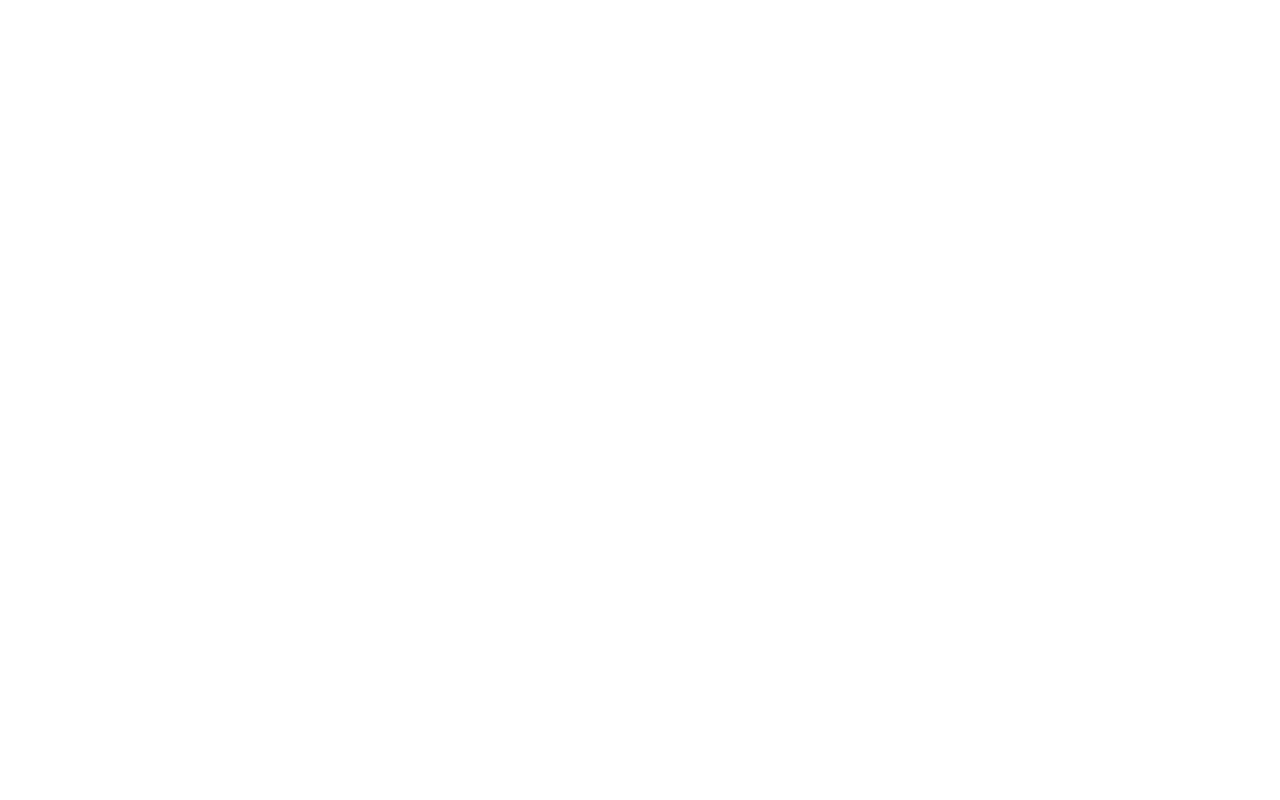
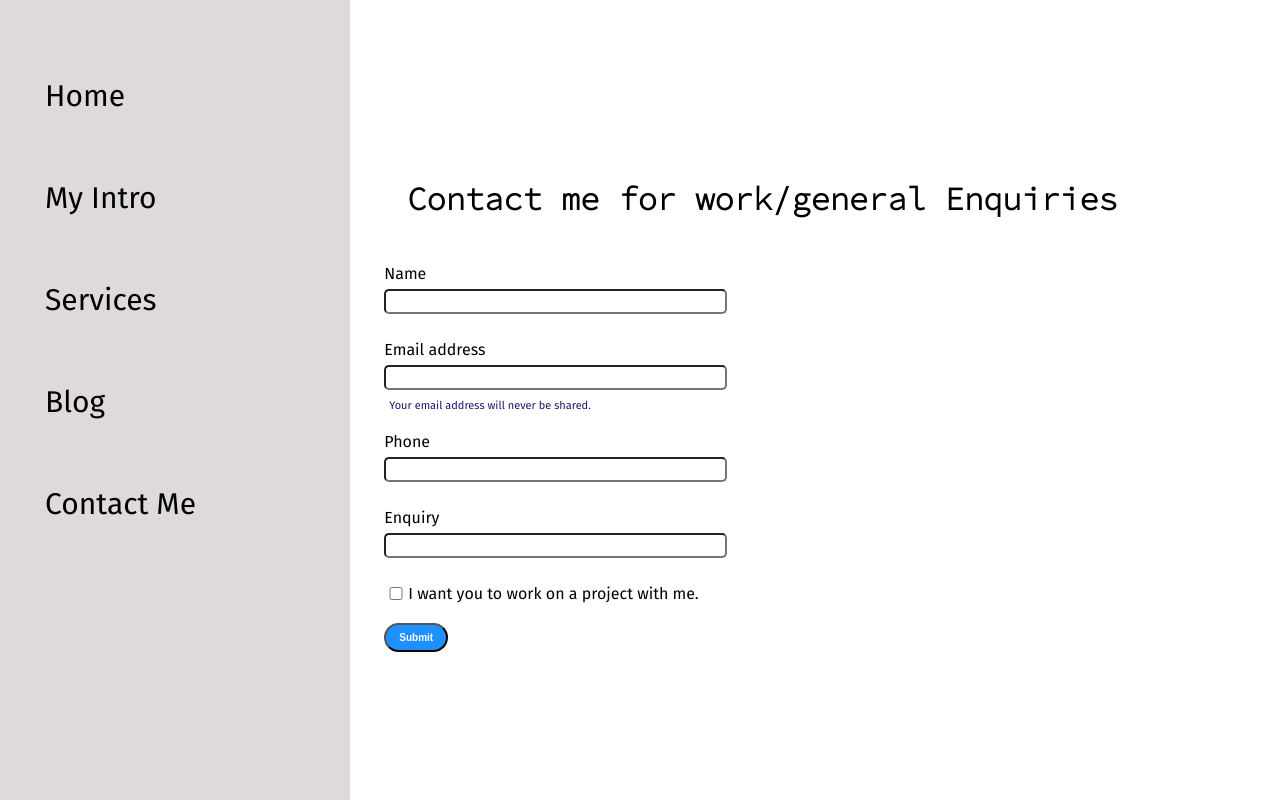
Before and after one commit to shadril238/shadril238.github.io, a plain HTML site: page contact.html in a window 1280 px wide. Drawn offline with Linux system fonts and the light colour scheme.

Commit message:
d-2: contact [done], intro [40%] - deployed for testing

```diff
--- a/blog.html
+++ b/blog.html
@@ -0,0 +1,57 @@
+<!-- shadril238 -->
+<!DOCTYPE html>
+<html lang="en">
+
+<head>
+    <meta charset="UTF-8">
+    <meta http-equiv="X-UA-Compatible" content="IE=edge">
+    <meta name="viewport" content="width=device-width, initial-scale=1.0">
+    <link rel="stylesheet" href="style.css">
+    <title>Shadril Hassan Shifat - Programmer, ML Enthusiast</title>
+</head>
+
+<body>
+    <div class="container">
+        <!-- sidebar -->
+        <div class="sidebar">
+            <nav>
+                <ul>
+                    <li><a href="/">Home</a></li>
+                    <li><a href="/intro.html">My Intro</a></li>
+                    <li><a href="/services.html">Services</a></li>
+                    <li><a href="/blog.html">Blog</a></li>
+                    <li><a href="/contact.html">Contact Me</a></li>
+
+                </ul>
+            </nav>
+        </div>
+        <!-- main -->
+        <div class="main">
+            <div class="blog-container">
+                <h1>Blogs by shadril238</h1>
+                <div class="blog-item">
+                    <h2>Learn Tensorflow</h2>
+                    <p>Lorem ipsum dolor sit amet consectetur adipisicing elit. Nulla, inventore harum natus ullam
+                        necessitatibus iste ducimus recusandae quae culpa nesciunt? Cum, deserunt odio!</p>
+                    <button class="btn btn-sm">Read More</button>
+                </div>
+
+                <div class="blog-item">
+                    <h2>Learn Tensorflow</h2>
+                    <p>Lorem ipsum dolor sit amet consectetur adipisicing elit. Nulla, inventore harum natus ullam
+                        necessitatibus iste ducimus recusandae quae culpa nesciunt? Cum, deserunt odio!</p>
+                    <button class="btn btn-sm">Read More</button>
+                </div>
+
+                <div class="blog-item">
+                    <h2>Learn Tensorflow</h2>
+                    <p>Lorem ipsum dolor sit amet consectetur adipisicing elit. Nulla, inventore harum natus ullam
+                        necessitatibus iste ducimus recusandae quae culpa nesciunt? Cum, deserunt odio!</p>
+                    <button class="btn btn-sm">Read More</button>
+                </div>
+            </div>
+        </div>
+    </div>
+</body>
+
+</html>
--- a/contact.html
+++ b/contact.html
@@ -0,0 +1,61 @@
+<!-- shadril238 -->
+<!DOCTYPE html>
+<html lang="en">
+
+<head>
+    <meta charset="UTF-8">
+    <meta http-equiv="X-UA-Compatible" content="IE=edge">
+    <meta name="viewport" content="width=device-width, initial-scale=1.0">
+    <link rel="stylesheet" href="style.css">
+    <title>Shadril Hassan Shifat - Programmer, ML Enthusiast</title>
+</head>
+
+<body>
+    <div class="container">
+        <!-- sidebar -->
+        <div class="sidebar">
+            <nav>
+                <ul>
+                    <li><a href="/">Home</a></li>
+                    <li><a href="/intro.html">My Intro</a></li>
+                    <li><a href="/services.html">Services</a></li>
+                    <li><a href="/blog.html">Blog</a></li>
+                    <li><a href="/contact.html">Contact Me</a></li>
+
+                </ul>
+            </nav>
+        </div>
+        <!-- main -->
+        <div class="main">
+            <div class="contact-form">
+                <h1>Contact me for work/general Enquiries</h1>
+                <form>
+                    <div class="mb-3">
+                        <label for="name" class="form-label">Name</label>
+                        <input type="text" class="form-control" id="name">
+                    </div>
+                    <div class="mb-3">
+                        <label for="email" class="form-label">Email address</label>
+                        <input type="email" class="form-control" id="email">
+                        <div id="emailHelp" class="form-text">Your email address will never be shared.</div>
+                    </div>
+                    <div class="mb-3">
+                        <label for="phone" class="form-label">Phone</label>
+                        <input type="phone" class="form-control" id="phone">
+                    </div>
+                    <div class="mb-3">
+                        <label for="enquiry" class="form-label">Enquiry</label>
+                        <input type="text" class="form-control" id="enquiry">
+                    </div>
+                    <div class="mb-3" id="form-check">
+                        <input type="checkbox" class="form-check-input" id="isclient">
+                        <label class="form-check-label" for="isclient">I want you to work on a project with me.</label>
+                    </div>
+                    <button type="submit" class="btn btn-sm">Submit</button>
+                </form>
+            </div>
+        </div>
+    </div>
+</body>
+
+</html>
--- /dev/null
+++ b/cv.txt
@@ -0,0 +1 @@
+This is my cv.
--- a/style.css
+++ b/style.css
@@ -1,3 +1,4 @@
+/* shadril238 */
 @import url('https://fonts.googleapis.com/css2?family=Fira+Sans&display=swap');
 @import url('https://fonts.googleapis.com/css2?family=Source+Code+Pro:wght@300&display=swap');
 *{
@@ -76,7 +77,7 @@
     margin-top: 34px;
 }
 
-.buttons button{
+.btn{
     padding: 9px 14px;
     border-radius: 22px;
     color: white;
@@ -87,7 +88,13 @@
     cursor: pointer;
 }
 
-.buttons button:hover{
+.btn-sm{
+    font-size: 10px;
+    padding: 7px 13px;
+    margin: 10px 0;
+}
+
+.btn:hover{
     color: dodgerblue;
     background-color: white;
 }
@@ -95,3 +102,85 @@
 .dev-pic img{
     height: 58vh;
 }
+
+.contact-form{
+    padding: 0 34px;
+    padding-top: 144px;
+    font-family: 'Fira Sans', sans-serif;
+
+}
+
+.contact-form h1{
+    font-family: 'Source Code Pro', monospace;
+    /* text-align: center; */
+    padding: 12px 0;
+}
+
+.contact-form form div{
+    padding: 10px 0;
+    display: flex;
+    flex-direction: column;
+}
+
+.contact-form form div input{
+    width: 26vw;
+    border-radius: 5px;
+    margin: 6px 0;
+    padding: 3px;
+}
+
+#emailHelp{
+    font-size: 11px;
+    color: midnightblue;
+    margin: 0 5px;
+    padding: 3px 0 0 0;
+}
+
+#form-check{
+    flex-direction: row;
+}
+
+#form-check input{
+    width: 24px;
+    margin: 3px 0;
+}
+
+.blog-item{
+    margin: 20px;
+    font-family: 'Fira Sans', sans-serif;
+}
+
+h1{
+    font-family: 'Fira Sans', sans-serif;
+    margin: 23px;
+
+}
+
+p{
+    font-family: 'Source Code Pro', monospace;
+}
+
+.intro h2{
+    font-family: 'Fira Sans', sans-serif;
+    margin: 12px;
+}
+
+.intro p{
+    font-family: 'Source Code Pro', monospace;
+    margin: 12px;
+}
+
+.skill-container{
+    padding: 12px;
+}
+
+.skill-item{
+    display: flex;
+    align-items: center;
+}
+
+.skill{
+    width: 265px;
+    height: 6px;
+    background-color: brown ;
+}
```
Also changed, not shown: index.html (+5 -2 lines), intro.html (+50 -0 lines), shadril238.png.
